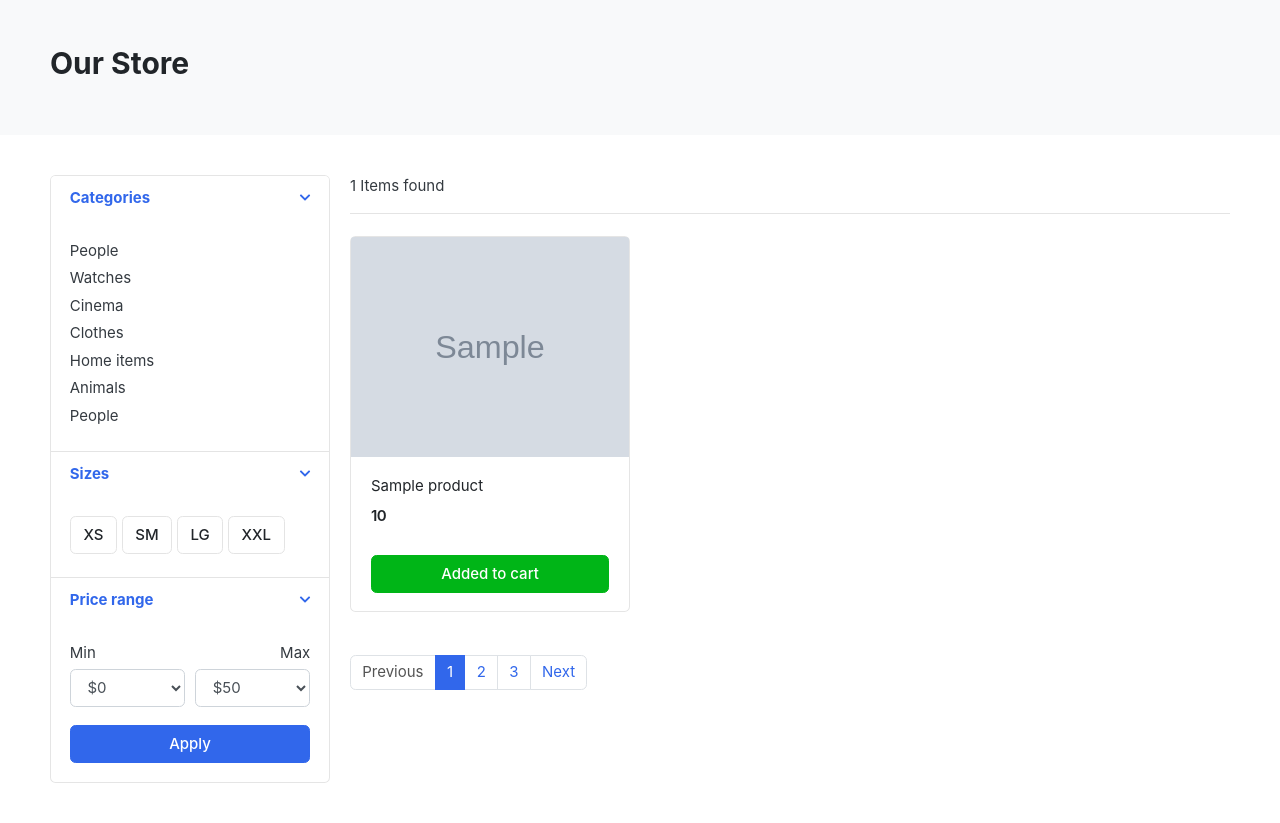
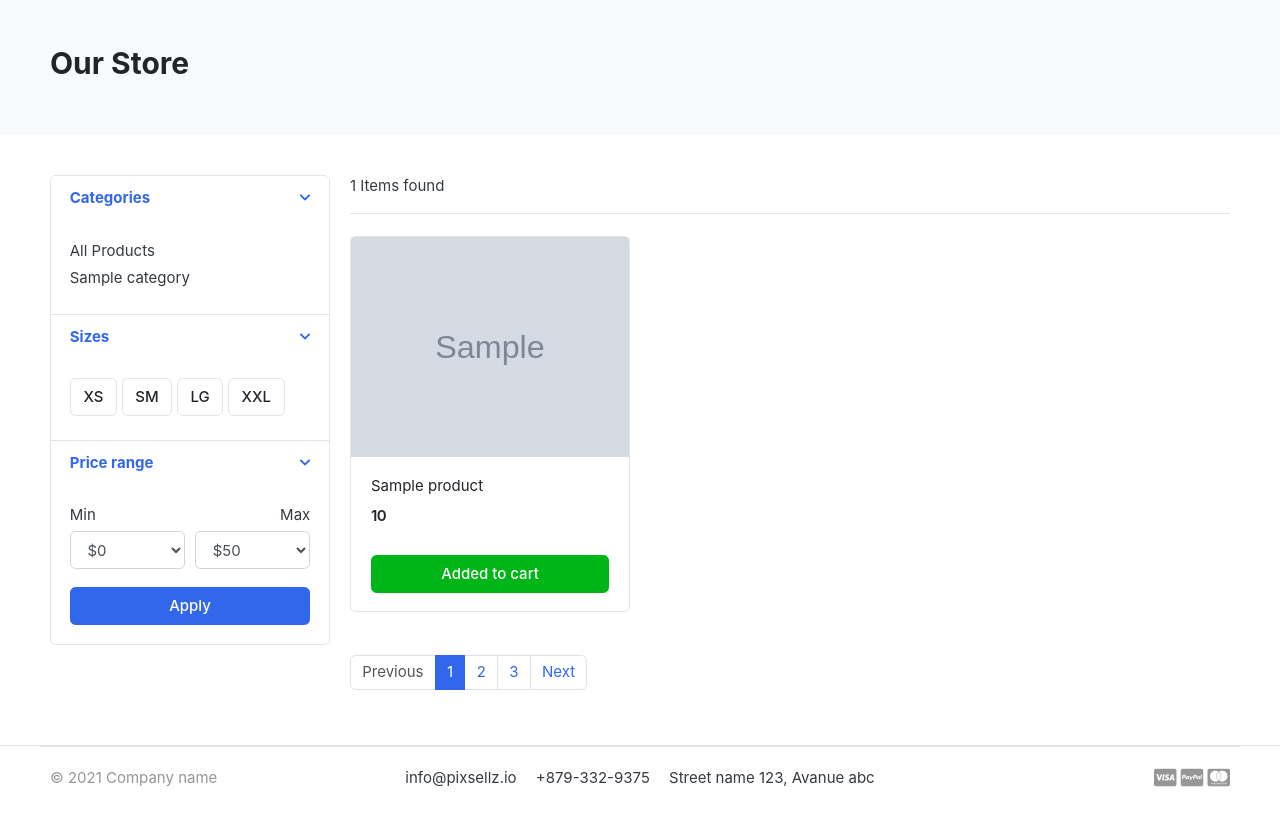
Before and after one commit to asifchowdhuryr8/django_e-commerce, a Django app: page /store/ in a window 1280 px wide. Shown: the part 119-942 px from the top of the page. After the commit the page ends 906 px from the top, so only its background shows below. Run offline with Django 3.2, Linux system fonts and the light colour scheme; tables that the repository leaves empty hold one stand-in row (values such as "Sample post"); grey boxes marked "Sample" are stand-in pictures; some libraries are stand-ins or nearby versions; some web fonts are replaced.

Commit message:
Added search product by category functionality and learned about python context_processors

```diff
--- /dev/null
+++ b/category/context_processors.py
@@ -0,0 +1,7 @@
+from .models import Category
+
+
+def category_list(request):
+    """Get all the category item from the database and convert them to a dictionary as well as return the dictionary"""
+    categories = Category.objects.all()
+    return dict(categories=categories)
--- a/category/models.py
+++ b/category/models.py
@@ -1,4 +1,5 @@
 from django.db import models
+from django.urls import reverse
 
 
 class Category(models.Model):
@@ -11,6 +12,9 @@ class Category(models.Model):
     def __str__(self):
         return self.name
 
+    def get_slug_url(self):
+        return reverse('store:products_by_category', args=[self.slug])
+
     class Meta:
         verbose_name = 'category'
         verbose_name_plural = 'categories'
--- a/store/templates/store/store.html
+++ b/store/templates/store/store.html
@@ -31,13 +31,18 @@
                         >
                             <div class="card-body">
                                 <ul class="list-menu">
-                                    <li><a href="#">People </a></li>
-                                    <li><a href="#">Watches </a></li>
-                                    <li><a href="#">Cinema </a></li>
-                                    <li><a href="#">Clothes </a></li>
-                                    <li><a href="#">Home items </a></li>
-                                    <li><a href="#">Animals</a></li>
-                                    <li><a href="#">People </a></li>
+                                    <li>
+                                        <a href="{% url 'store:store' %}"
+                                            >All Products
+                                        </a>
+                                    </li>
+                                    {% for category in categories %}
+                                    <li>
+                                        <a href="{{category.get_slug_url}}"
+                                            >{{category}}
+                                        </a>
+                                    </li>
+                                    {% endfor %}
                                 </ul>
                             </div>
                         </div>
--- a/store/urls.py
+++ b/store/urls.py
@@ -6,4 +6,7 @@ app_name = "store"
 
 urlpatterns = [
     path("", views.store, name="store"),
+    path("<slug:slug_value>/", views.store, name="products_by_category"),
+    # slug is the name of the view(shoes,pants etc.). Here slug is the attribute of the Category model
+    # slug_value is the name of the variable which is passed to the view with the value of slug(shoes,pants etc.). slug_value(you can use any name but you must use the same name in the view)
 ]
--- a/store/views.py
+++ b/store/views.py
@@ -1,11 +1,22 @@
-from django.shortcuts import render
+from django.shortcuts import get_object_or_404, render
 from .models import Product
+from category.models import Category
 
 # Create your views here.
 
 
-def store(request):
-    products = Product.objects.all().filter(is_available=True)
-    total_product = products.count()
+def store(request, slug_value=None):
+    categories = None
+    products = None
+    if slug_value:
+        # get_object_or_404 #If it finds anything then it'll render them otherwise render 404 page
+        categories = get_object_or_404(Category, slug=slug_value)
+        products = Product.objects.filter(
+            category=categories, is_available=True)
+        total_product = products.count()
+    else:
+        products = Product.objects.all().filter(is_available=True)
+        total_product = products.count()
+
     context = {'products': products, 'total_product': total_product}
     return render(request, 'store/store.html', context)
--- a/templates/header.html
+++ b/templates/header.html
@@ -7,12 +7,21 @@
             <div class="row align-items-center">
                 <div class="col-lg-2 col-md-3 col-6">
                     <a href="./" class="brand-wrap">
-            <img class="logo" src="{% static './images/logo.png' %}" />
+                        <img
+                            class="logo"
+                            src="{% static './images/logo.png' %}"
+                        />
                     </a>
-          <!-- brand-wrap.// -->
                 </div>
                 <div class="col-lg col-sm col-md col-6 flex-grow-0">
-          <div class="category-wrap dropdown d-inline-block float-right">
+                    <div
+                        class="
+                            category-wrap
+                            dropdown
+                            d-inline-block
+                            float-right
+                        "
+                    >
                         <button
                             type="button"
                             class="btn btn-primary dropdown-toggle"
@@ -21,28 +30,26 @@
                             <i class="fa fa-bars"></i> All category
                         </button>
                         <div class="dropdown-menu">
-              <a class="dropdown-item" href="#"
-                >Machinery / Mechanical Parts / Tools
-              </a>
-              <a class="dropdown-item" href="#"
-                >Consumer Electronics / Home Appliances
-              </a>
-              <a class="dropdown-item" href="#">Auto / Transportation</a>
-              <a class="dropdown-item" href="#"
-                >Apparel / Textiles / Timepieces
-              </a>
-              <a class="dropdown-item" href="#"
-                >Home & Garden / Construction / Lights
-              </a>
-              <a class="dropdown-item" href="#"
-                >Beauty & Personal Care / Health
-              </a>
+                            <a
+                                class="dropdown-item"
+                                href="{% url 'store:store' %}"
+                                >All Products</a
+                            >
+                            {% for category in categories %}
+                            <a
+                                class="dropdown-item"
+                                href="{{category.get_slug_url}}"
+                                >{{category}}</a
+                            >
+                            {% endfor %}
                         </div>
                     </div>
-          <!-- category-wrap.// -->
                 </div>
-        <!-- col.// -->
-        <a href="{% url 'store:store' %}" class="btn btn-outline-primary">Store</a>
+                <a
+                    href="{% url 'store:store' %}"
+                    class="btn btn-outline-primary"
+                    >Store</a
+                >
                 <div class="col-lg col-md-6 col-sm-12 col">
                     <form action="#" class="search">
                         <div class="input-group w-100">
@@ -60,13 +67,13 @@
                             </div>
                         </div>
                     </form>
-          <!-- search-wrap .end// -->
                 </div>
-        <!-- col.// -->
                 <div class="col-lg-3 col-sm-6 col-8 order-2 order-lg-3">
                     <div class="d-flex justify-content-end mb-3 mb-lg-0">
                         <div class="widget-header">
-              <small class="title text-muted">Welcome guest!</small>
+                            <small class="title text-muted"
+                                >Welcome guest!</small
+                            >
                             <div>
                                 <a href="./signin.html">Sign in</a>
                                 <span class="dark-transp"> | </span>
@@ -77,16 +84,13 @@
                             <div class="icon icon-sm rounded-circle border">
                                 <i class="fa fa-shopping-cart"></i>
                             </div>
-              <span class="badge badge-pill badge-danger notify">0</span>
+                            <span class="badge badge-pill badge-danger notify"
+                                >0</span
+                            >
                         </a>
                     </div>
-          <!-- widgets-wrap.// -->
                 </div>
-        <!-- col.// -->
             </div>
-      <!-- row.// -->
         </div>
-    <!-- container.// -->
     </section>
-  <!-- header-main .// -->
 </header>
```
Also changed, not shown: ecommerce/settings.py (+5 -3 lines). Lines whose indentation alone changed are shown as unchanged.
